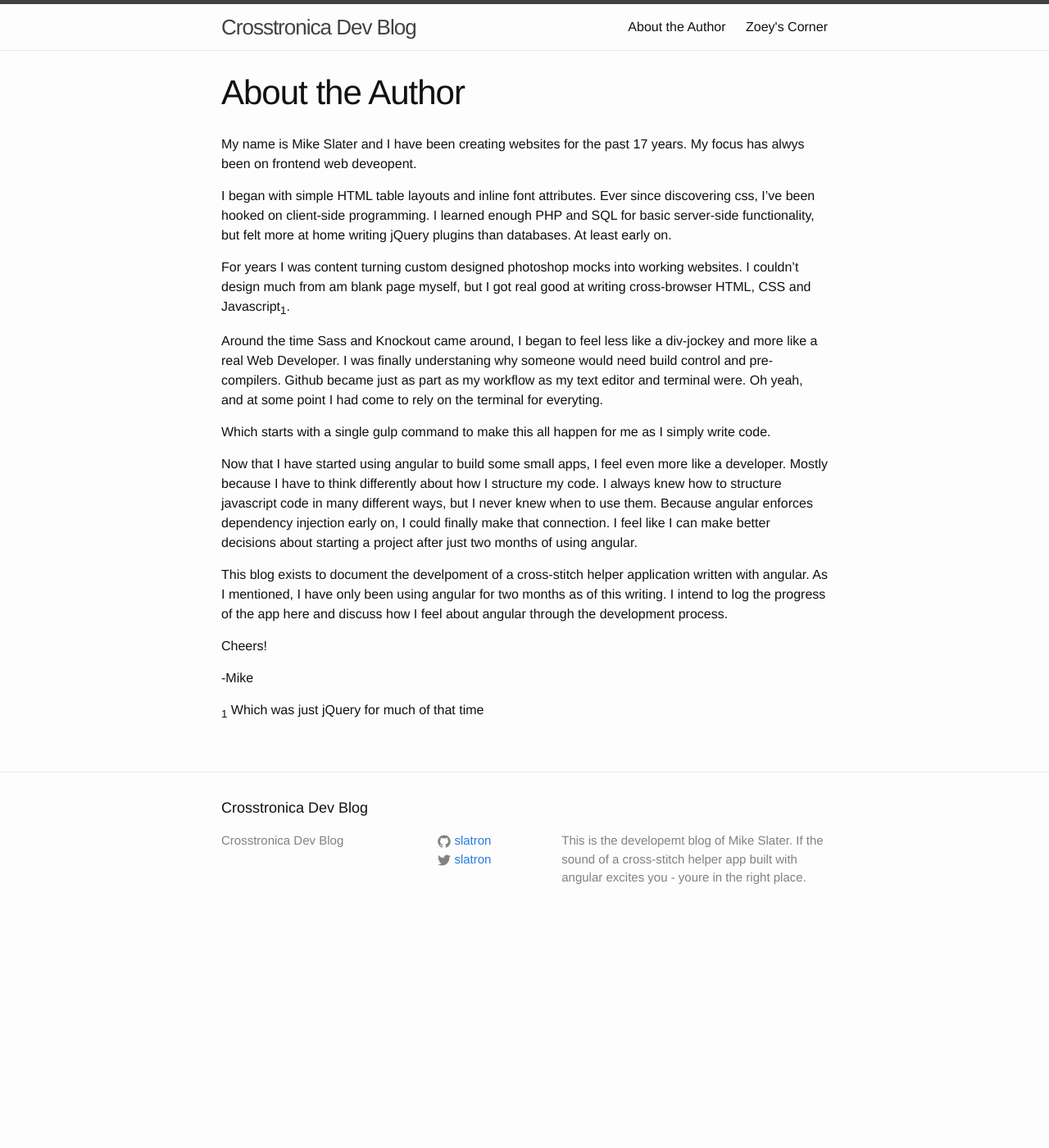
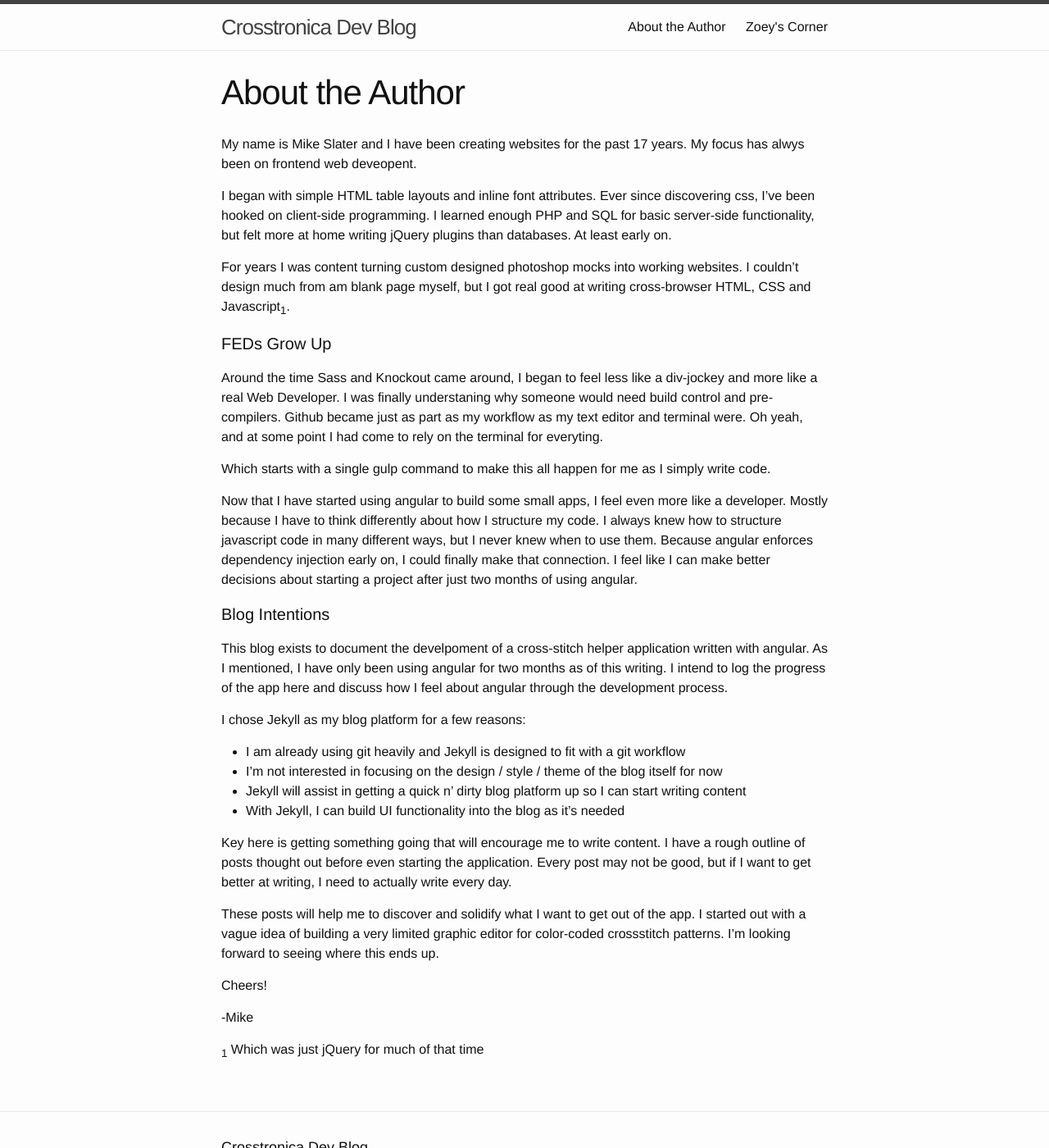
Before and after one commit to slatron/slatron.github.io, a Jekyll site: the page built from about.md, in a window 1280 px wide and 1400 px high. Shown: the whole window at 82% size. Built offline with Jekyll 4.4.1, drawn with Linux system fonts in a browser that asks for light colours.

Commit message:
updated about page

```diff
--- a/about.md
+++ b/about.md
@@ -10,13 +10,28 @@ I began with simple HTML table layouts and inline font attributes. Ever since di
 
 For years I was content turning custom designed photoshop mocks into working websites. I couldn't design much from am blank page myself, but I got real good at writing cross-browser HTML, CSS and Javascript<sub>1</sub>.
 
+#### FEDs Grow Up
+
 Around the time Sass and Knockout came around, I began to feel less like a div-jockey and more like a real Web Developer. I was finally understaning why someone would need build control and pre-compilers. Github became just as part as my workflow as my text editor and terminal were. Oh yeah, and at some point I had come to rely on the terminal for everyting.
 
 Which starts with a single gulp command to make this all happen for me as I simply write code.
 
 Now that I have started using angular to build some small apps, I feel even more like a developer. Mostly because I have to think differently about how I structure my code. I always knew how to structure javascript code in many different ways, but I never knew when to use them. Because angular enforces dependency injection early on, I could finally make that connection. I feel like I can make better decisions about starting a project after just two months of using angular.
 
+#### Blog Intentions
+
 This blog exists to document the develpoment of a cross-stitch helper application written with angular. As I mentioned, I have only been using angular for two months as of this writing. I intend to log the progress of the app here and discuss how I feel about angular through the development process.
+
+I chose Jekyll as my blog platform for a few reasons:
+
+- I am already using git heavily and Jekyll is designed to fit with a git workflow
+- I'm not interested in focusing on the design / style / theme of the blog itself for now
+- Jekyll will assist in getting a quick n' dirty blog platform up so I can start writing content
+- With Jekyll, I can build UI functionality into the blog as it's needed
+
+Key here is getting something going that will encourage me to write content. I have a rough outline of posts thought out before even starting the application. Every post may not be good, but if I want to get better at writing, I need to actually write every day.
+
+These posts will help me to discover and solidify what I want to get out of the app. I started out with a vague idea of building a very limited graphic editor for color-coded crossstitch patterns. I'm looking forward to seeing where this ends up.
 
 Cheers!
 
```
Also changed, not shown: zoey.md (+1 -1 lines).
